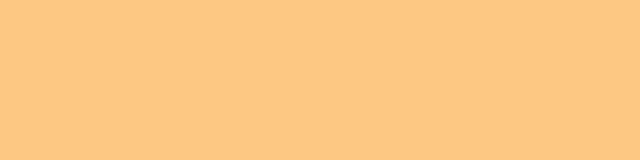
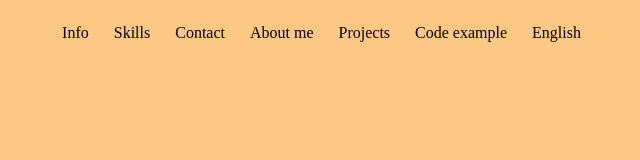
Before and after one commit to atkbrc354/rsschool-cv, a plain HTML site: page rsschool-cv-html/index.html in a window 1280 px wide. Shown: the whole page, without its empty margins (331-971 px from the left). Drawn offline with Linux system fonts and the light colour scheme.

```diff
--- a/less/style.less
+++ b/less/style.less
@@ -137,3 +137,25 @@ body {
   margin: 0 auto;
 
 }
+
+header.header {
+    .container {
+      .wrapper {
+        nav {
+          ul {
+            display: flex;
+            justify-content: center;
+            align-items: center;
+            li {
+              margin-top: 25px;
+              padding-left: 25px;
+              a {
+                color: #000;
+                text-decoration: none;
+              }
+            }
+          }
+        }
+      }
+    }
+  }
--- a/rsschool-cv-html/index.html
+++ b/rsschool-cv-html/index.html
@@ -8,6 +8,36 @@
     <link rel="stylesheet" href="../less/style.css">
 </head>
 <body>
-
+    <header class="header">
+        <div class="container">
+          <div class="wrapper">
+            <nav>
+              <ul>
+                <li>
+                  <a href="">Info</a>
+                </li>
+                <li>
+                  <a href="">Skills</a>
+                </li>
+                <li>
+                  <a href="">Contact</a>
+                </li>
+                <li>
+                  <a href="">About me</a>
+                </li>
+                <li>
+                  <a href="">Projects</a>
+                </li>
+                <li>
+                  <a href="">Code example</a>
+                </li>
+                <li>
+                  <a href="">English</a>
+                </li>
+              </ul>
+            </nav>
+          </div>
+        </div>
+      </header>
 </body>
 </html>
```
Also changed, not shown: less/style.css.
